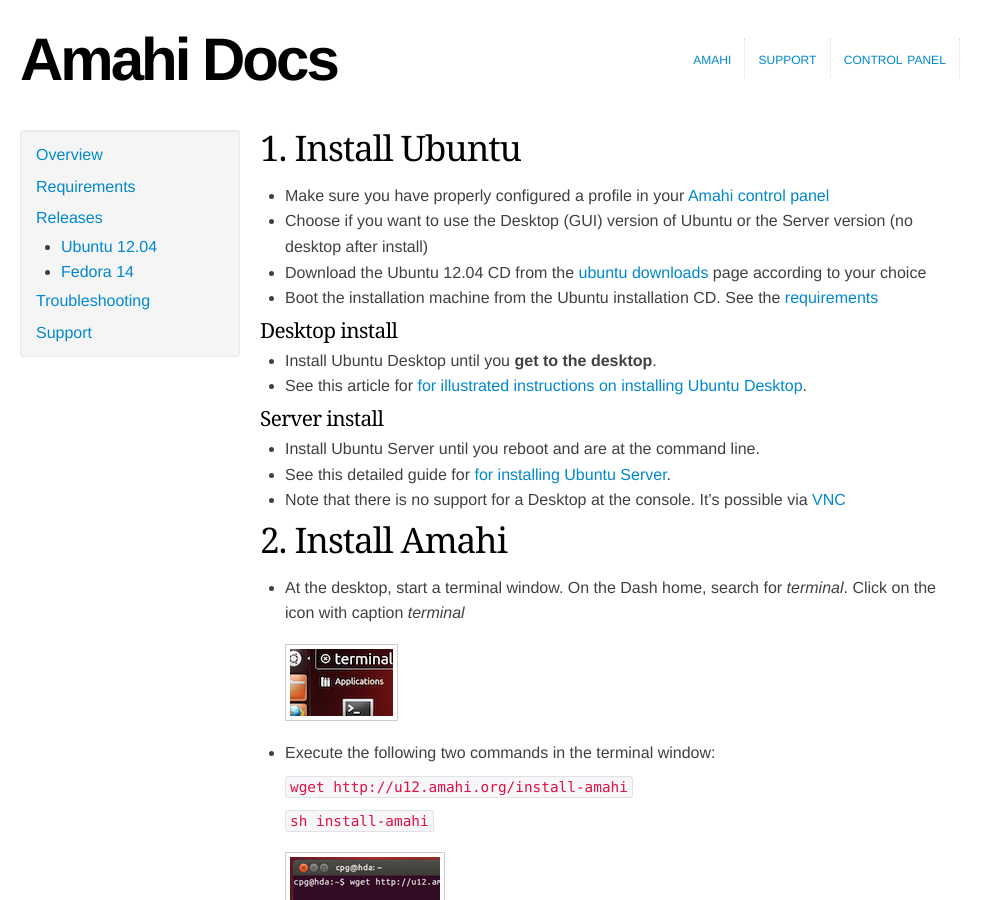
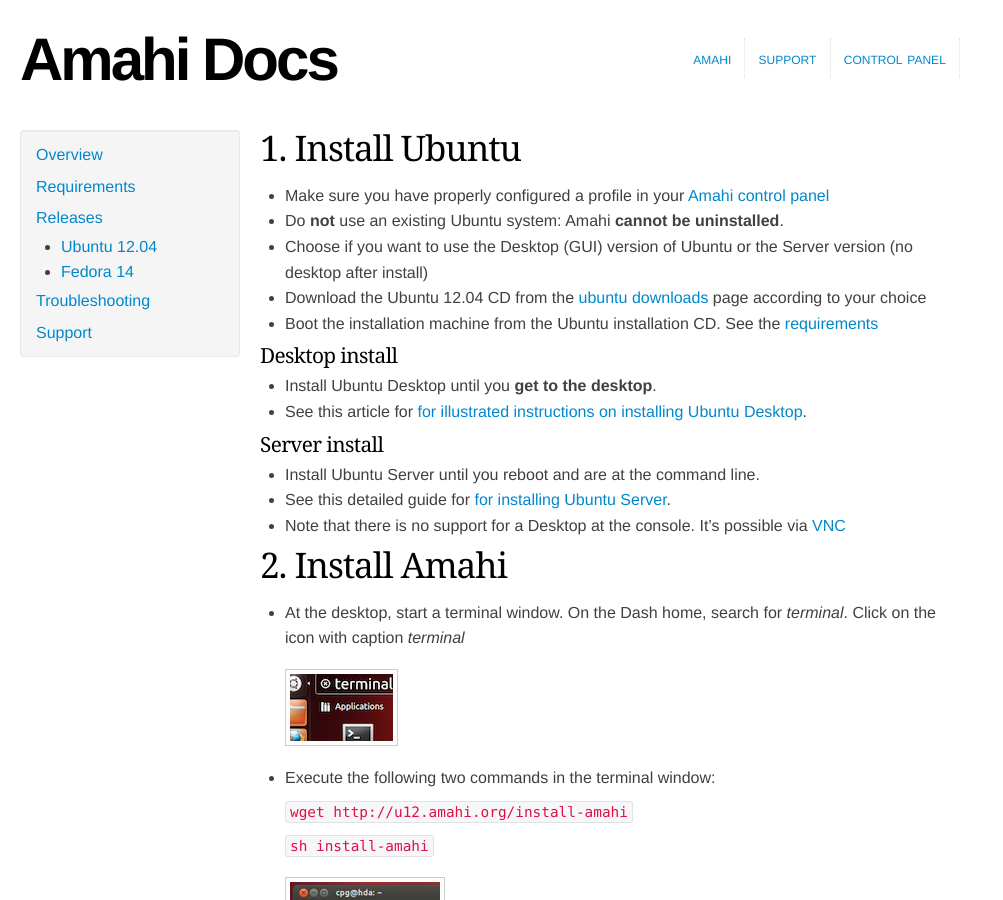
Before and after one commit to aljachimiak/amahi-docs, a Jekyll site: the page built from ubuntu-12.md, in a window 1280 px wide and 900 px high. Shown: the whole window, without its empty margins (0-1003 px from the left). Built offline with Jekyll 4.4.1, drawn with Linux system fonts in a browser that asks for light colours; nearby versions of some CDN libraries.

Commit message:
add warning to not use an existing system. amahi cannot be uninstalled

```diff
--- a/ubuntu-12.md
+++ b/ubuntu-12.md
@@ -4,6 +4,7 @@ title: Install Amahi on Ubuntu 12.04
 ---
 # 1. Install Ubuntu
 * Make sure you have properly configured a profile in your [Amahi control panel](https://www.amahi.org/users)
+* Do **not** use an existing Ubuntu system: Amahi **cannot be uninstalled**.
 * Choose if you want to use the Desktop (GUI) version of Ubuntu or the Server version (no desktop after install)
 * Download the Ubuntu 12.04 CD from the [ubuntu downloads](http://www.ubuntu.com/download) page according to your choice
 * Boot the installation machine from the Ubuntu installation CD. See the [requirements](requirements.html)
```
